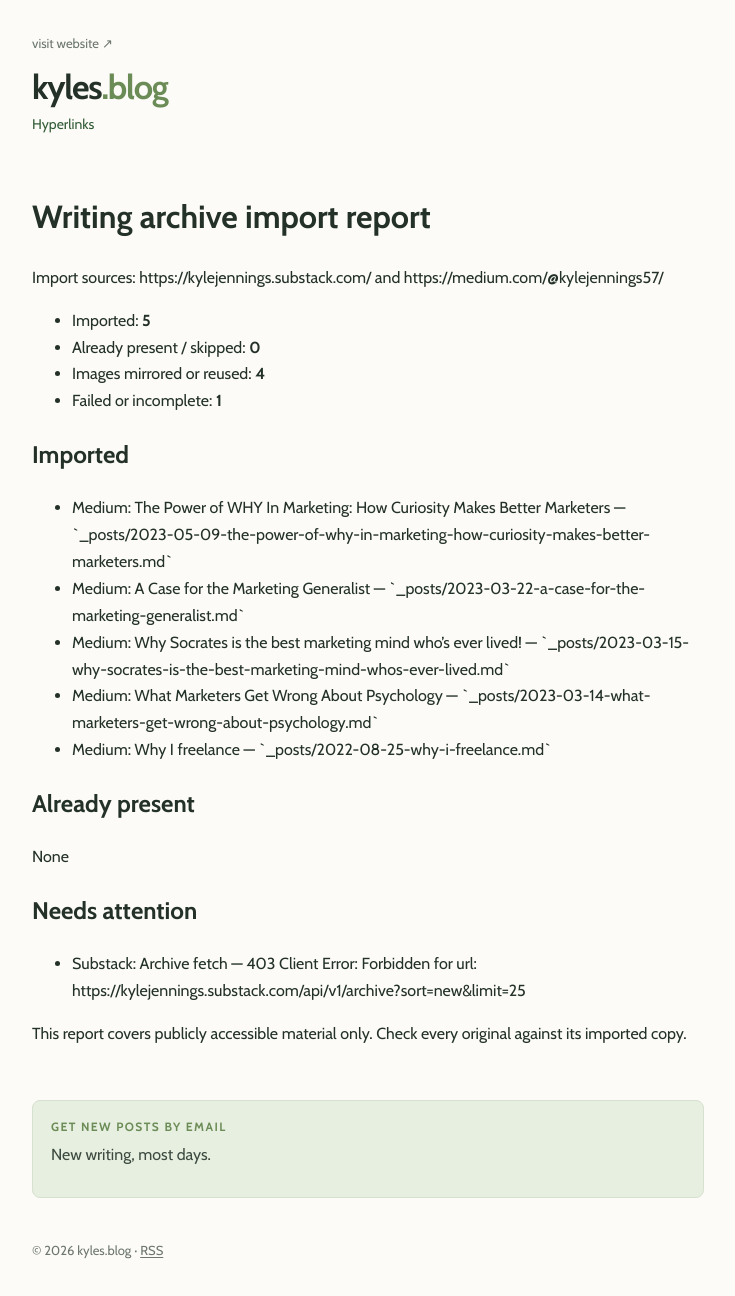
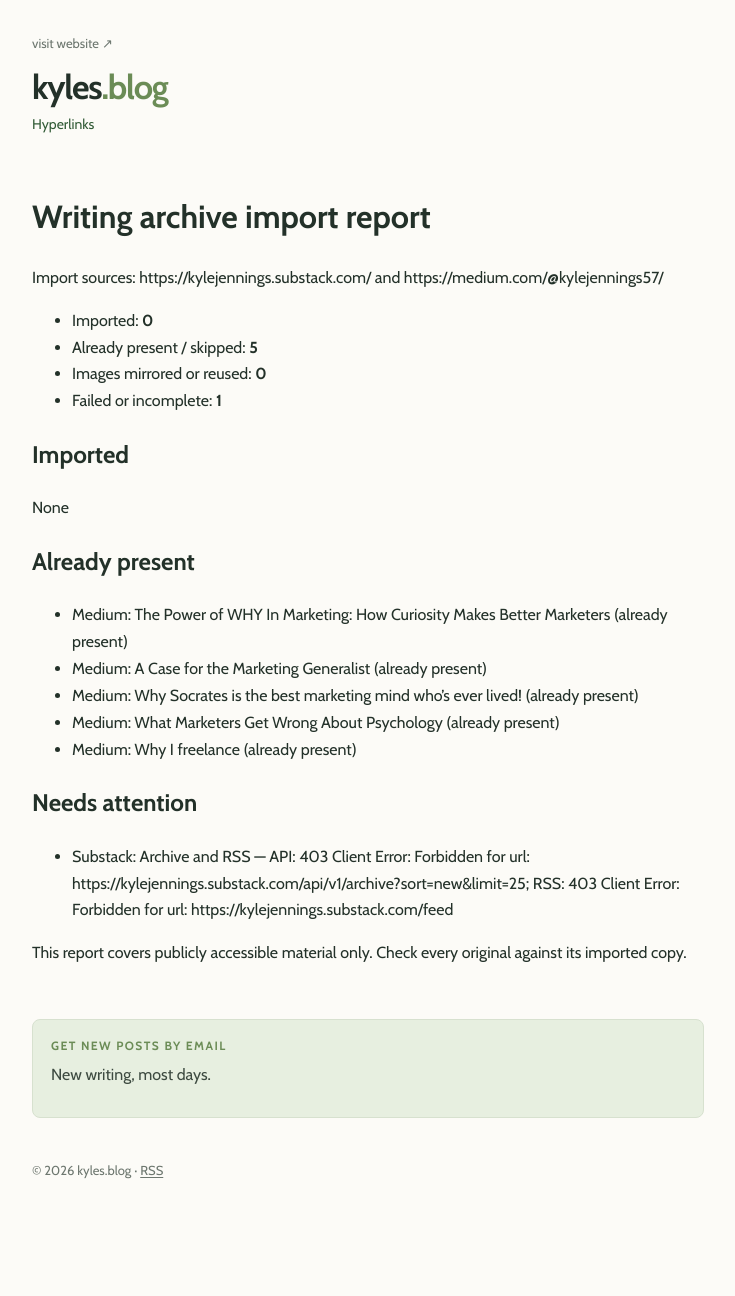
Before and after one commit to frenchonionsoupz/kyles.blog, a Jekyll site: the page built from import-report.md, in a window 1280 px wide. Shown: the whole page, without its empty margins (272-1007 px from the left). Built offline with Jekyll 4.4.1, drawn with Linux system fonts in a browser that asks for light colours; our own code applies the rules of GitHub Pages for plain Markdown files; after the commit the page ends 1215 px from its top, so only the background shows below that.

```diff
--- a/import-report.md
+++ b/import-report.md
@@ -2,25 +2,25 @@
 
 Import sources: https://kylejennings.substack.com/ and https://medium.com/@kylejennings57/
 
-- Imported: **5**
-- Already present / skipped: **0**
-- Images mirrored or reused: **4**
+- Imported: **0**
+- Already present / skipped: **5**
+- Images mirrored or reused: **0**
 - Failed or incomplete: **1**
 
 ## Imported
 
-- Medium: The Power of WHY In Marketing: How Curiosity Makes Better Marketers — \`_posts/2023-05-09-the-power-of-why-in-marketing-how-curiosity-makes-better-marketers.md\`
-- Medium: A Case for the Marketing Generalist — \`_posts/2023-03-22-a-case-for-the-marketing-generalist.md\`
-- Medium: Why Socrates is the best marketing mind who’s ever lived! — \`_posts/2023-03-15-why-socrates-is-the-best-marketing-mind-whos-ever-lived.md\`
-- Medium: What Marketers Get Wrong About Psychology — \`_posts/2023-03-14-what-marketers-get-wrong-about-psychology.md\`
-- Medium: Why I freelance — \`_posts/2022-08-25-why-i-freelance.md\`
+None
 
 ## Already present
 
-None
+- Medium: The Power of WHY In Marketing: How Curiosity Makes Better Marketers (already present)
+- Medium: A Case for the Marketing Generalist (already present)
+- Medium: Why Socrates is the best marketing mind who’s ever lived! (already present)
+- Medium: What Marketers Get Wrong About Psychology (already present)
+- Medium: Why I freelance (already present)
 
 ## Needs attention
 
-- Substack: Archive fetch — 403 Client Error: Forbidden for url: https://kylejennings.substack.com/api/v1/archive?sort=new&limit=25
+- Substack: Archive and RSS — API: 403 Client Error: Forbidden for url: https://kylejennings.substack.com/api/v1/archive?sort=new&limit=25; RSS: 403 Client Error: Forbidden for url: https://kylejennings.substack.com/feed
 
 This report covers publicly accessible material only. Check every original against its imported copy.
```
